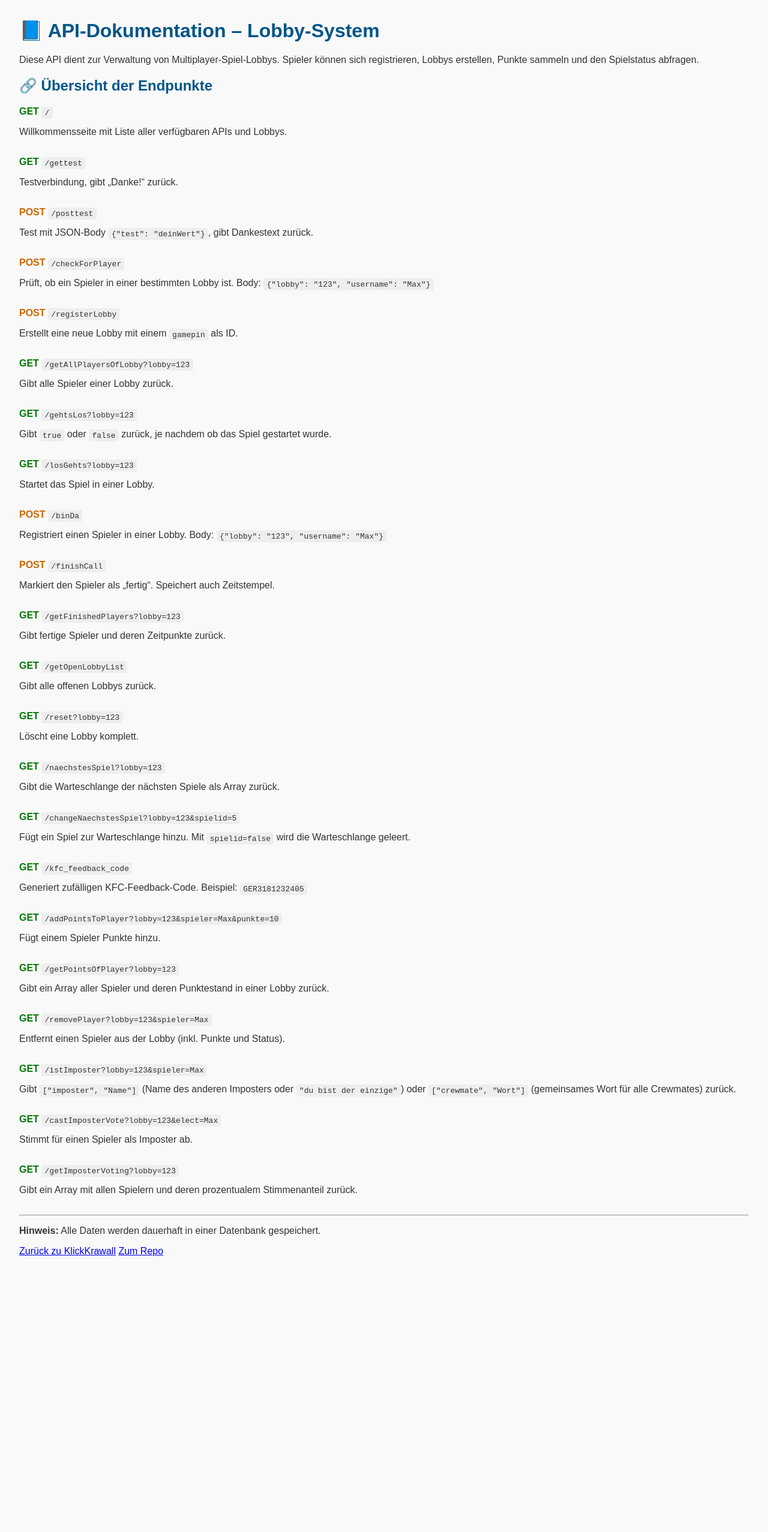
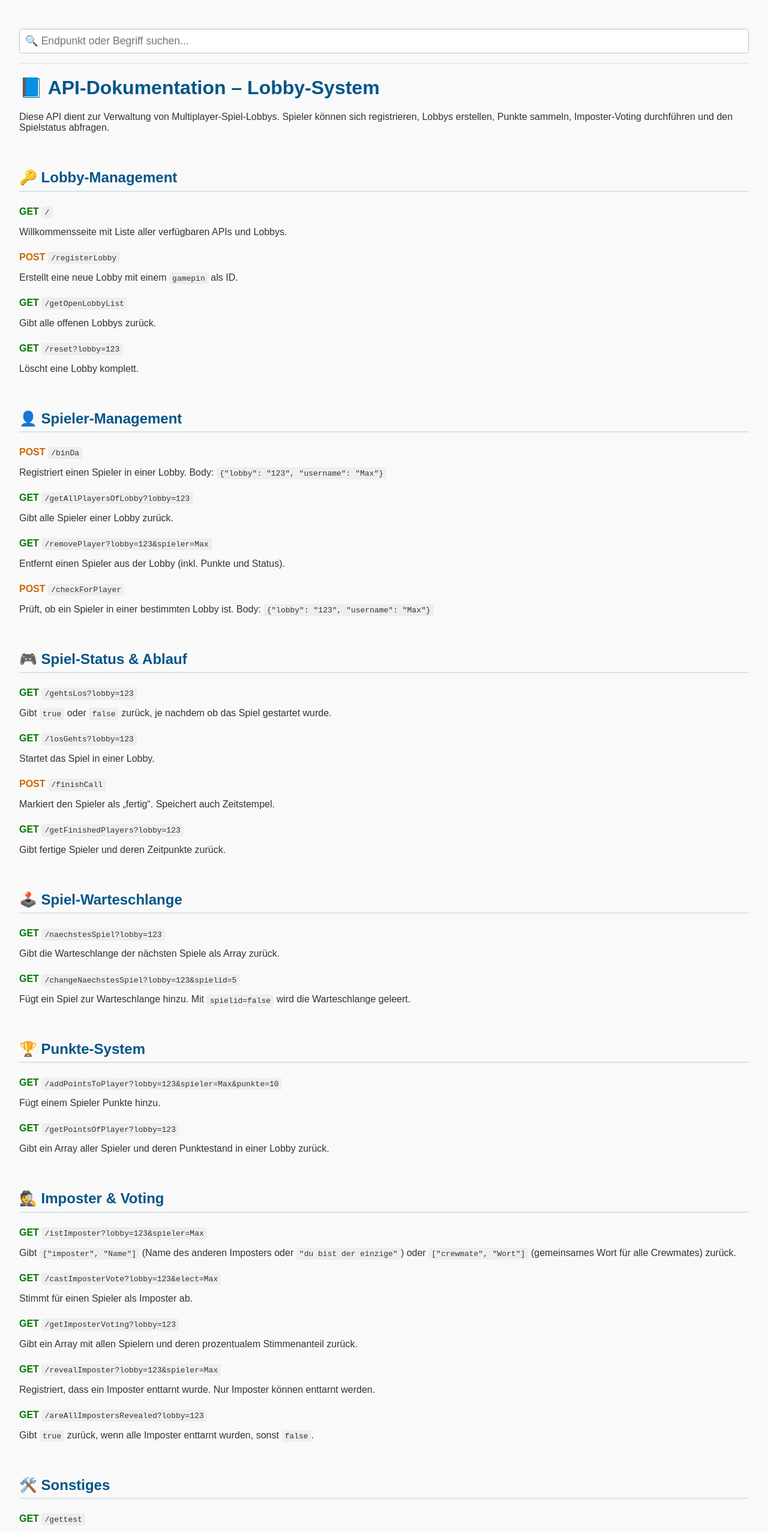
Before and after one commit to SaschaGepraegs/kk-backend, a website: page doc.html in a window 1280 px wide. Shown: the top 2554 px of the page at 60% size. Before the commit the page ends 2127 px from the top, so only its background shows below. Drawn offline with Linux system fonts and the light colour scheme.

Commit message:
Zwei neue Endpoints und Anpassung der Docs

```diff
--- a/doc.html
+++ b/doc.html
@@ -10,7 +10,7 @@
       background-color: #f9f9f9;
       color: #333;
     }
-    h1, h2 {
+    h1, h2, h3 {
       color: #005588;
     }
     code {
@@ -19,7 +19,7 @@
       border-radius: 4px;
     }
     .endpoint {
-      margin-bottom: 2em;
+      margin-bottom: 1.5em;
     }
     .method {
       font-weight: bold;
@@ -27,129 +27,174 @@
     }
     .get { color: #007700; }
     .post { color: #cc6600; }
+    .category {
+      margin-top: 2.5em;
+      margin-bottom: 1em;
+      border-bottom: 2px solid #00558822;
+      padding-bottom: 0.3em;
+    }
+    .sticky-search {
+      position: sticky;
+      top: 0;
+      background: #f9f9f9;
+      padding: 1em 0 1em 0;
+      z-index: 100;
+      border-bottom: 1px solid #ddd;
+    }
+    .sticky-search input {
+      width: 100%;
+      padding: 0.5em;
+      font-size: 1.1em;
+      border: 1px solid #bbb;
+      border-radius: 5px;
+      box-sizing: border-box;
+    }
+    .hidden {
+      display: none;
+    }
   </style>
+  <script>
+    // Einfache Suchfunktion für Endpunkte
+    window.addEventListener('DOMContentLoaded', () => {
+      const search = document.getElementById('search');
+      search.addEventListener('input', function() {
+        const val = this.value.toLowerCase();
+        document.querySelectorAll('.endpoint').forEach(ep => {
+          ep.classList.toggle('hidden', !ep.textContent.toLowerCase().includes(val));
+        });
+      });
+    });
+  </script>
 </head>
 <body>
 
+  <div class="sticky-search">
+    <input id="search" type="text" placeholder="🔍 Endpunkt oder Begriff suchen...">
+  </div>
+
   <h1>📘 API-Dokumentation – Lobby-System</h1>
-  <p>Diese API dient zur Verwaltung von Multiplayer-Spiel-Lobbys. Spieler können sich registrieren, Lobbys erstellen, Punkte sammeln und den Spielstatus abfragen.</p>
+  <p>Diese API dient zur Verwaltung von Multiplayer-Spiel-Lobbys. Spieler können sich registrieren, Lobbys erstellen, Punkte sammeln, Imposter-Voting durchführen und den Spielstatus abfragen.</p>
 
-  <h2>🔗 Übersicht der Endpunkte</h2>
+  <h2 class="category">🔑 Lobby-Management</h2>
 
   <div class="endpoint">
     <p><span class="method get">GET</span> <code>/</code></p>
     <p>Willkommensseite mit Liste aller verfügbaren APIs und Lobbys.</p>
   </div>
+  <div class="endpoint">
+    <p><span class="method post">POST</span> <code>/registerLobby</code></p>
+    <p>Erstellt eine neue Lobby mit einem <code>gamepin</code> als ID.</p>
+  </div>
+  <div class="endpoint">
+    <p><span class="method get">GET</span> <code>/getOpenLobbyList</code></p>
+    <p>Gibt alle offenen Lobbys zurück.</p>
+  </div>
+  <div class="endpoint">
+    <p><span class="method get">GET</span> <code>/reset?lobby=123</code></p>
+    <p>Löscht eine Lobby komplett.</p>
+  </div>
+
+  <h2 class="category">👤 Spieler-Management</h2>
+
+  <div class="endpoint">
+    <p><span class="method post">POST</span> <code>/binDa</code></p>
+    <p>Registriert einen Spieler in einer Lobby. Body: <code>{"lobby": "123", "username": "Max"}</code></p>
+  </div>
+  <div class="endpoint">
+    <p><span class="method get">GET</span> <code>/getAllPlayersOfLobby?lobby=123</code></p>
+    <p>Gibt alle Spieler einer Lobby zurück.</p>
+  </div>
+  <div class="endpoint">
+    <p><span class="method get">GET</span> <code>/removePlayer?lobby=123&spieler=Max</code></p>
+    <p>Entfernt einen Spieler aus der Lobby (inkl. Punkte und Status).</p>
+  </div>
+  <div class="endpoint">
+    <p><span class="method post">POST</span> <code>/checkForPlayer</code></p>
+    <p>Prüft, ob ein Spieler in einer bestimmten Lobby ist. Body: <code>{"lobby": "123", "username": "Max"}</code></p>
+  </div>
+
+  <h2 class="category">🎮 Spiel-Status & Ablauf</h2>
+
+  <div class="endpoint">
+    <p><span class="method get">GET</span> <code>/gehtsLos?lobby=123</code></p>
+    <p>Gibt <code>true</code> oder <code>false</code> zurück, je nachdem ob das Spiel gestartet wurde.</p>
+  </div>
+  <div class="endpoint">
+    <p><span class="method get">GET</span> <code>/losGehts?lobby=123</code></p>
+    <p>Startet das Spiel in einer Lobby.</p>
+  </div>
+  <div class="endpoint">
+    <p><span class="method post">POST</span> <code>/finishCall</code></p>
+    <p>Markiert den Spieler als „fertig“. Speichert auch Zeitstempel.</p>
+  </div>
+  <div class="endpoint">
+    <p><span class="method get">GET</span> <code>/getFinishedPlayers?lobby=123</code></p>
+    <p>Gibt fertige Spieler und deren Zeitpunkte zurück.</p>
+  </div>
+
+  <h2 class="category">🕹️ Spiel-Warteschlange</h2>
+
+  <div class="endpoint">
+    <p><span class="method get">GET</span> <code>/naechstesSpiel?lobby=123</code></p>
+    <p>Gibt die Warteschlange der nächsten Spiele als Array zurück.</p>
+  </div>
+  <div class="endpoint">
+    <p><span class="method get">GET</span> <code>/changeNaechstesSpiel?lobby=123&spielid=5</code></p>
+    <p>Fügt ein Spiel zur Warteschlange hinzu. Mit <code>spielid=false</code> wird die Warteschlange geleert.</p>
+  </div>
+
+  <h2 class="category">🏆 Punkte-System</h2>
+
+  <div class="endpoint">
+    <p><span class="method get">GET</span> <code>/addPointsToPlayer?lobby=123&spieler=Max&punkte=10</code></p>
+    <p>Fügt einem Spieler Punkte hinzu.</p>
+  </div>
+  <div class="endpoint">
+    <p><span class="method get">GET</span> <code>/getPointsOfPlayer?lobby=123</code></p>
+    <p>Gibt ein Array aller Spieler und deren Punktestand in einer Lobby zurück.</p>
+  </div>
+
+  <h2 class="category">🕵️ Imposter & Voting</h2>
+
+  <div class="endpoint">
+    <p><span class="method get">GET</span> <code>/istImposter?lobby=123&spieler=Max</code></p>
+    <p>Gibt <code>["imposter", "Name"]</code> (Name des anderen Imposters oder <code>"du bist der einzige"</code>) oder <code>["crewmate", "Wort"]</code> (gemeinsames Wort für alle Crewmates) zurück.</p>
+  </div>
+  <div class="endpoint">
+    <p><span class="method get">GET</span> <code>/castImposterVote?lobby=123&elect=Max</code></p>
+    <p>Stimmt für einen Spieler als Imposter ab.</p>
+  </div>
+  <div class="endpoint">
+    <p><span class="method get">GET</span> <code>/getImposterVoting?lobby=123</code></p>
+    <p>Gibt ein Array mit allen Spielern und deren prozentualem Stimmenanteil zurück.</p>
+  </div>
+  <div class="endpoint">
+    <p><span class="method get">GET</span> <code>/revealImposter?lobby=123&spieler=Max</code></p>
+    <p>Registriert, dass ein Imposter enttarnt wurde. Nur Imposter können enttarnt werden.</p>
+  </div>
+  <div class="endpoint">
+    <p><span class="method get">GET</span> <code>/areAllImpostersRevealed?lobby=123</code></p>
+    <p>Gibt <code>true</code> zurück, wenn alle Imposter enttarnt wurden, sonst <code>false</code>.</p>
+  </div>
+
+  <h2 class="category">🛠️ Sonstiges</h2>
 
   <div class="endpoint">
     <p><span class="method get">GET</span> <code>/gettest</code></p>
     <p>Testverbindung, gibt „Danke!“ zurück.</p>
   </div>
-
   <div class="endpoint">
     <p><span class="method post">POST</span> <code>/posttest</code></p>
     <p>Test mit JSON-Body <code>{"test": "deinWert"}</code>, gibt Dankestext zurück.</p>
   </div>
-
-  <div class="endpoint">
-    <p><span class="method post">POST</span> <code>/checkForPlayer</code></p>
-    <p>Prüft, ob ein Spieler in einer bestimmten Lobby ist. Body: <code>{"lobby": "123", "username": "Max"}</code></p>
-  </div>
-
-  <div class="endpoint">
-    <p><span class="method post">POST</span> <code>/registerLobby</code></p>
-    <p>Erstellt eine neue Lobby mit einem <code>gamepin</code> als ID.</p>
-  </div>
-
-  <div class="endpoint">
-    <p><span class="method get">GET</span> <code>/getAllPlayersOfLobby?lobby=123</code></p>
-    <p>Gibt alle Spieler einer Lobby zurück.</p>
-  </div>
-
-  <div class="endpoint">
-    <p><span class="method get">GET</span> <code>/gehtsLos?lobby=123</code></p>
-    <p>Gibt <code>true</code> oder <code>false</code> zurück, je nachdem ob das Spiel gestartet wurde.</p>
-  </div>
-
-  <div class="endpoint">
-    <p><span class="method get">GET</span> <code>/losGehts?lobby=123</code></p>
-    <p>Startet das Spiel in einer Lobby.</p>
-  </div>
-
-  <div class="endpoint">
-    <p><span class="method post">POST</span> <code>/binDa</code></p>
-    <p>Registriert einen Spieler in einer Lobby. Body: <code>{"lobby": "123", "username": "Max"}</code></p>
-  </div>
-
-  <div class="endpoint">
-    <p><span class="method post">POST</span> <code>/finishCall</code></p>
-    <p>Markiert den Spieler als „fertig“. Speichert auch Zeitstempel.</p>
-  </div>
-
-  <div class="endpoint">
-    <p><span class="method get">GET</span> <code>/getFinishedPlayers?lobby=123</code></p>
-    <p>Gibt fertige Spieler und deren Zeitpunkte zurück.</p>
-  </div>
-
-  <div class="endpoint">
-    <p><span class="method get">GET</span> <code>/getOpenLobbyList</code></p>
-    <p>Gibt alle offenen Lobbys zurück.</p>
-  </div>
-
-  <div class="endpoint">
-    <p><span class="method get">GET</span> <code>/reset?lobby=123</code></p>
-    <p>Löscht eine Lobby komplett.</p>
-  </div>
-
-  <div class="endpoint">
-    <p><span class="method get">GET</span> <code>/naechstesSpiel?lobby=123</code></p>
-    <p>Gibt die Warteschlange der nächsten Spiele als Array zurück.</p>
-  </div>
-
-  <div class="endpoint">
-    <p><span class="method get">GET</span> <code>/changeNaechstesSpiel?lobby=123&spielid=5</code></p>
-    <p>Fügt ein Spiel zur Warteschlange hinzu. Mit <code>spielid=false</code> wird die Warteschlange geleert.</p>
-  </div>
-
   <div class="endpoint">
     <p><span class="method get">GET</span> <code>/kfc_feedback_code</code></p>
     <p>Generiert zufälligen KFC-Feedback-Code. Beispiel: <code>GER3181232405</code></p>
   </div>
 
-  <div class="endpoint">
-    <p><span class="method get">GET</span> <code>/addPointsToPlayer?lobby=123&spieler=Max&punkte=10</code></p>
-    <p>Fügt einem Spieler Punkte hinzu.</p>
-  </div>
-
-  <div class="endpoint">
-    <p><span class="method get">GET</span> <code>/getPointsOfPlayer?lobby=123</code></p>
-    <p>Gibt ein Array aller Spieler und deren Punktestand in einer Lobby zurück.</p>
-  </div>
-
-  <div class="endpoint">
-    <p><span class="method get">GET</span> <code>/removePlayer?lobby=123&spieler=Max</code></p>
-    <p>Entfernt einen Spieler aus der Lobby (inkl. Punkte und Status).</p>
-  </div>
-
-  <div class="endpoint">
-    <p><span class="method get">GET</span> <code>/istImposter?lobby=123&spieler=Max</code></p>
-    <p>Gibt <code>["imposter", "Name"]</code> (Name des anderen Imposters oder <code>"du bist der einzige"</code>) oder <code>["crewmate", "Wort"]</code> (gemeinsames Wort für alle Crewmates) zurück.</p>
-  </div>
-
-  <div class="endpoint">
-    <p><span class="method get">GET</span> <code>/castImposterVote?lobby=123&elect=Max</code></p>
-    <p>Stimmt für einen Spieler als Imposter ab.</p>
-  </div>
-
-  <div class="endpoint">
-    <p><span class="method get">GET</span> <code>/getImposterVoting?lobby=123</code></p>
-    <p>Gibt ein Array mit allen Spielern und deren prozentualem Stimmenanteil zurück.</p>
-  </div>
-
   <hr>
   <p><strong>Hinweis:</strong> Alle Daten werden dauerhaft in einer Datenbank gespeichert.</p>
   <a href="https://klickkrawall.netlify.app/">Zurück zu KlickKrawall</a>
-  <a href="https://github.com/SaschaGepraegs/kk-frontend">Zum Repo</a>
 
 </body>
 </html>
```
Also changed, not shown: script.js (+44 -2 lines).
